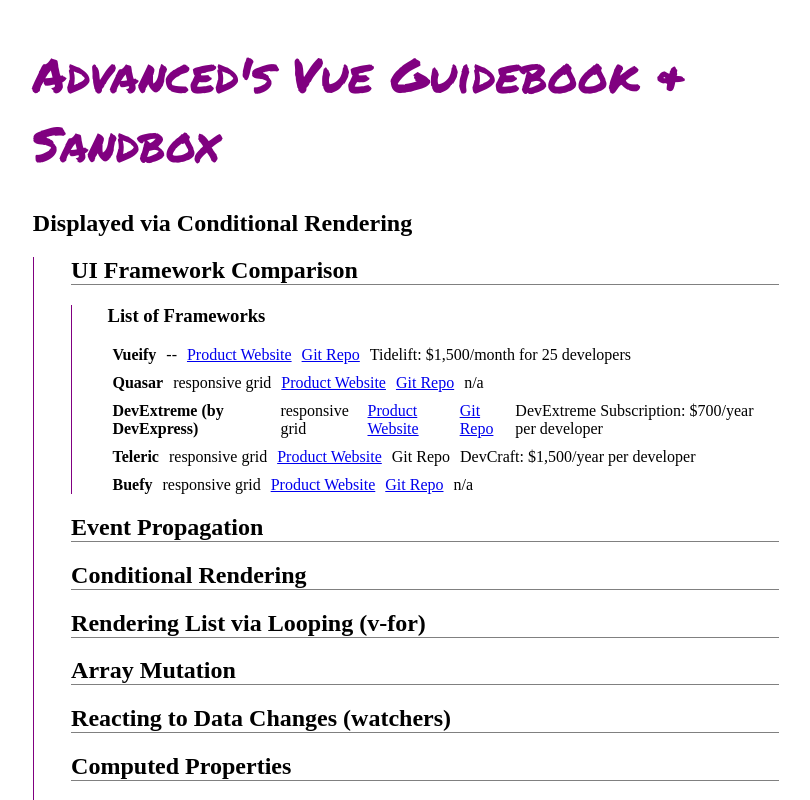
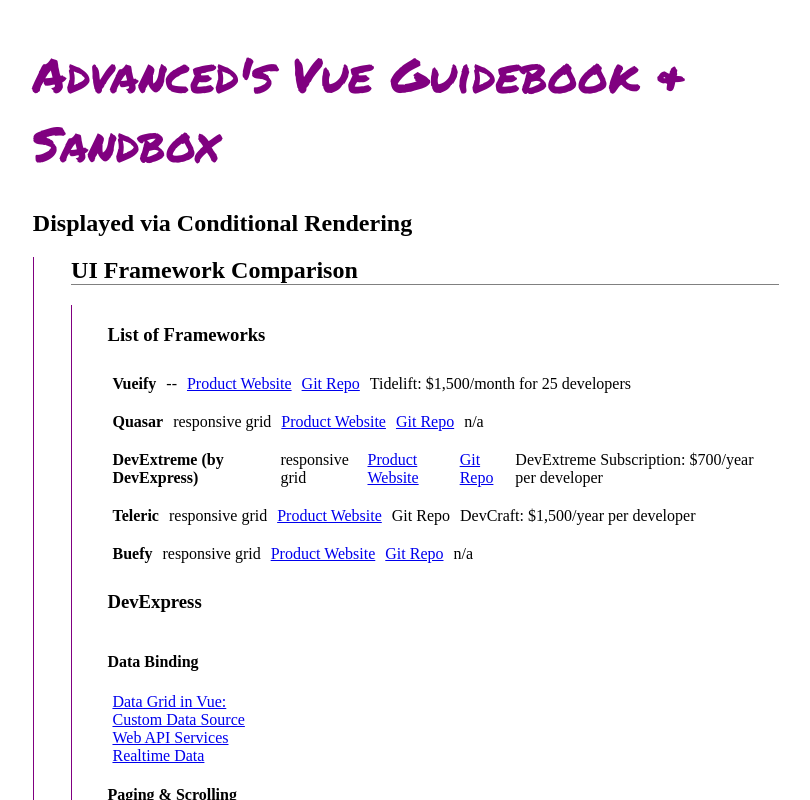
Before and after one commit to adamsimonini/cis-vue-docs, a Vue app: page / in a window 1280 px wide. Both pictures are taken after a click on the element "UI Framework Comparison". Shown: the top 800 px of the page, without its empty margins (234-1044 px from the left). Built offline with nearby package versions, Linux system fonts and the light colour scheme.

Commit message:
Add Dev Tools Info

```diff
--- a/src/components/ComponentFrameworks.vue
+++ b/src/components/ComponentFrameworks.vue
@@ -8,6 +8,18 @@
             <a :href="framework.github" target="_blank">Git Repo</a>
             <span>{{framework.support}}</span>
         </div>
+
+        <h3>DevExpress</h3>
+        <h4>Data Binding</h4>
+        <a href="https://codesandbox.io/s/w6371j7z48">Data Grid in Vue:</a>
+        <a href="https://codesandbox.io/s/6vkn4zknjw">Custom Data Source</a>
+        <a href="https://js.devexpress.com/Demos/WidgetsGallery/Demo/DataGrid/WebAPIService/Vue/Light/">Web API Services</a>
+        <a href="https://js.devexpress.com/Demos/WidgetsGallery/Demo/DataGrid/SignalRService/Vue/Light/">Realtime Data</a>
+        <h4>Paging & Scrolling</h4>
+        <a href="https://codesandbox.io/s/53323vk09l">Remote Virtual Scrolling</a>
+        <h4>Editing</h4>
+        <a href="https://codesandbox.io/s/13n5lmymp3">Editing a row</a>
+        <a href="https://codesandbox.io/s/wrmqq8m95">Batch editing</a>
     </div>
 </template>
 
@@ -46,4 +58,10 @@
     display: flex;
     justify-content: flex-start;
 }
+#componentFrameworks{
+    display: flex;
+    flex-direction: column;
+    justify-content: center;
+    align-items: flex-start;
+}
 </style>
```
Also changed, not shown: 7 other files (tests, documents, lock files or other folders).
